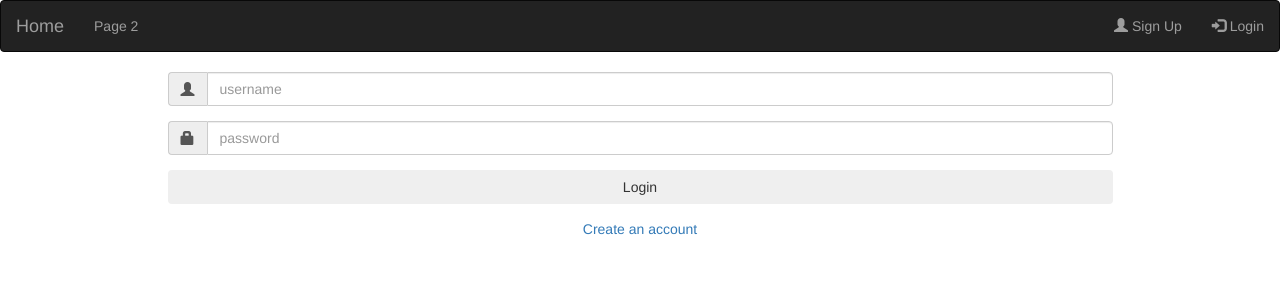
After one commit to dmitrimeili/PreTpi, a PHP site: page /view/login.php in a window 1280 px wide. The commit adds this page. Shown: the top 300 px of the page. Run offline with PHP 8.4, Linux system fonts and the light colour scheme.

Commit message:
MVC & login signup

```diff
--- a/controler/controler.php
+++ b/controler/controler.php
@@ -6,3 +6,6 @@ function home(){
 function Login(){
     require_once 'view/login.php';
 }
+function Signup(){
+    require_once 'view/signup.php';
+}
--- /dev/null
+++ b/view/gabarit.php
@@ -0,0 +1,53 @@
+<?php /*<!doctype html>
+<html lang="en">
+<head>
+    <meta charset="UTF-8">
+    <meta name="viewport"
+          content="width=device-width, user-scalable=no, initial-scale=1.0, maximum-scale=1.0, minimum-scale=1.0">
+    <meta http-equiv="X-UA-Compatible" content="ie=edge">
+    <link rel="stylesheet" href="node_modules/bootstrap/dist/css/bootstrap.css">
+    <title>PreTpi</title>
+</head>
+<body>
+<div class="p-3 bg-primary">
+<?php echo $content ?>
+</div>
+</body>
+</html>
+ */
+
+?>
+<!DOCTYPE html>
+<html lang="en">
+<head>
+    <title><?=$title?></title>
+    <meta charset="utf-8">
+    <meta name="viewport" content="width=device-width, initial-scale=1">
+    <link rel="stylesheet" href="https://maxcdn.bootstrapcdn.com/bootstrap/3.4.1/css/bootstrap.min.css">
+    <script src="https://ajax.googleapis.com/ajax/libs/jquery/3.5.1/jquery.min.js"></script>
+    <script src="https://maxcdn.bootstrapcdn.com/bootstrap/3.4.1/js/bootstrap.min.js"></script>
+</head>
+<body>
+
+<nav class="navbar navbar-inverse">
+    <div class="container-fluid">
+        <div class="navbar-header">
+            <a class="navbar-brand" href="index.php?action=default">Home</a>
+        </div>
+        <ul class="nav navbar-nav">
+
+            <li><a href="#">Page 2</a></li>
+        </ul>
+        <ul class="nav navbar-nav navbar-right">
+            <li><a href="index.php?action=Signup"><span class="glyphicon glyphicon-user"></span> Sign Up</a></li>
+            <li><a href="index.php?action=Login"><span class="glyphicon glyphicon-log-in"></span> Login</a></li>
+        </ul>
+    </div>
+</nav>
+<div>
+    <?= $content;?>
+</div>
+
+
+</body>
+</html>
--- /dev/null
+++ b/view/home.php
@@ -0,0 +1,3 @@
+<?php
+require "gabarit.php";
+?>
--- /dev/null
+++ b/view/login.php
@@ -0,0 +1,40 @@
+<?php
+/*
+ * Author : Dmitri Meili
+ * Date : 28.02.2022
+ * Project : PreTpi
+ */
+ob_start();
+$title="login";
+
+?>
+    <div class="container">
+        <div class="row">
+            <div class="Absolute-Center is-Responsive">
+                <div id="logo-container"></div>
+                <div class="col-sm-12 col-md-10 col-md-offset-1 w-25 p-3 " >
+                    <form action="" id="loginForm">
+                        <div class="form-group input-group" >
+                            <span class="input-group-addon"><i class="glyphicon glyphicon-user"></i></span>
+                            <input class="form-control" type="text" name='username' placeholder="username"/>
+                        </div>
+                        <div class="form-group input-group ">
+                            <span class="input-group-addon"><i class="glyphicon glyphicon-lock"></i></span>
+                            <input class="form-control" type="password" name='password' placeholder="password"/>
+                        </div>
+
+                        <div class="form-group">
+                            <button type="button" class="btn btn-def btn-block">Login</button>
+                        </div>
+                        <div class="form-group text-center">
+                            <a href="index.php?action=Signup">Create an account</a>
+                        </div>
+                    </form>
+                </div>
+            </div>
+        </div>
+    </div>
+<?php
+$content = ob_get_clean();
+require "gabarit.php";
+?>
```
Also changed, not shown: css/style.css (added, +36 -0 lines), gabarit.php (deleted, +0 -16 lines), index.php (+19 -2 lines), view/signup.php (added, +45 -0 lines), view/images/user.png (added).
